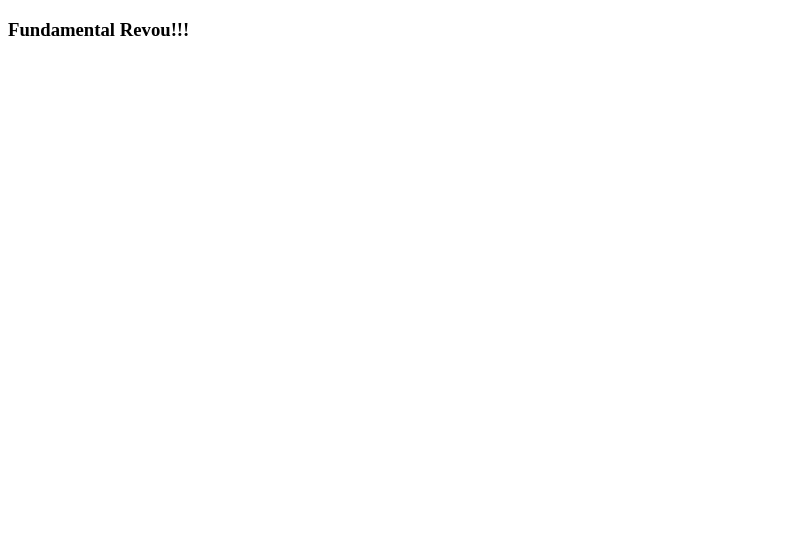
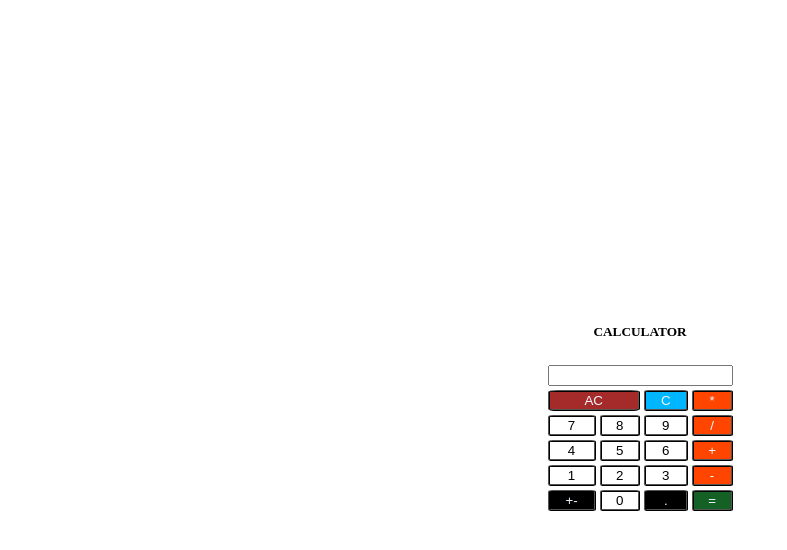
Before and after one commit to Syawalpasi/revou, a plain HTML site: page index.html in a window 1280 px wide. Shown: the whole page, without its empty margins (0-787 px from the left). Drawn offline with Linux system fonts and the light colour scheme.

Commit message:
second commit

```diff
--- a/index.html
+++ b/index.html
@@ -4,9 +4,49 @@
     <meta charset="UTF-8">
     <meta http-equiv="X-UA-Compatible" content="IE=edge">
     <meta name="viewport" content="width=device-width, initial-scale=1.0">
-    <title>Revou Bootcamp</title>
+    <title>CALCULATOR</title>
+    <link rel="stylesheet" href="style.css" >
 </head>
 <body>
-    <h3>Fundamental Revou!!!</h3>
+    <div class="container">
+        <div class="row">
+            <h5>CALCULATOR</h5>
+                <table>
+                    <tr>
+                        <th colspan="4"><input type="text" name="display" ></th>
+                    </tr>
+                    <tr>
+                        <td colspan="2"><button class="red">AC</button></td>
+                        <td><button class="blue">C</button></td>
+                        <td><button class="orange">*</button></td>
+                    </tr>
+                    <tr>
+                        <td><button>7</button></td>
+                        <td><button>8</button></td>
+                        <td><button>9</button></td>
+                        <td><button class="orange">/</button></td>
+                    </tr>
+                    <tr>
+                        <td><button>4</button></td>
+                        <td><button>5</button></td>
+                        <td><button>6</button></td>
+                        <td><button class="orange">+</button></td>
+                    </tr>
+                    <tr>
+                        <td><button>1</button></td>
+                        <td><button>2</button></td>
+                        <td><button>3</button></td>
+                        <td><button class="orange">-</button></td>
+                    </tr>
+                    <tr>
+                        <td><button class="black" >+-</button></td>
+                        <td><button>0</button></td>
+                        <td><button class="black" >.</button></td>
+                        <td><button class="green">=</button></td>
+                    </tr>
+                </table>
+        </div>
+    </div>
+
 </body>
 </html>
--- /dev/null
+++ b/style.css
@@ -0,0 +1,34 @@
+.container {
+    display: flex;
+    justify-content: center;
+    align-items: center;
+    height: 100vh;
+    text-align: center;
+}
+button{
+    width: 100%;
+    background-color: rgb(255, 255, 255);
+    color: rgb(0, 0, 0);
+    border-radius: 10%;
+    border-style: ridge;
+}
+.red{
+    background-color: brown;
+    color: aliceblue;
+}
+.blue{
+    background: rgb(0, 183, 255);
+    color: aliceblue;
+}
+.orange{
+    background-color: orangered;
+    color: aliceblue;
+}
+.green{
+    background-color: rgb(21, 97, 37);
+    color: aliceblue;
+}
+.black{
+    background-color: black;
+    color: aliceblue;
+}
```
